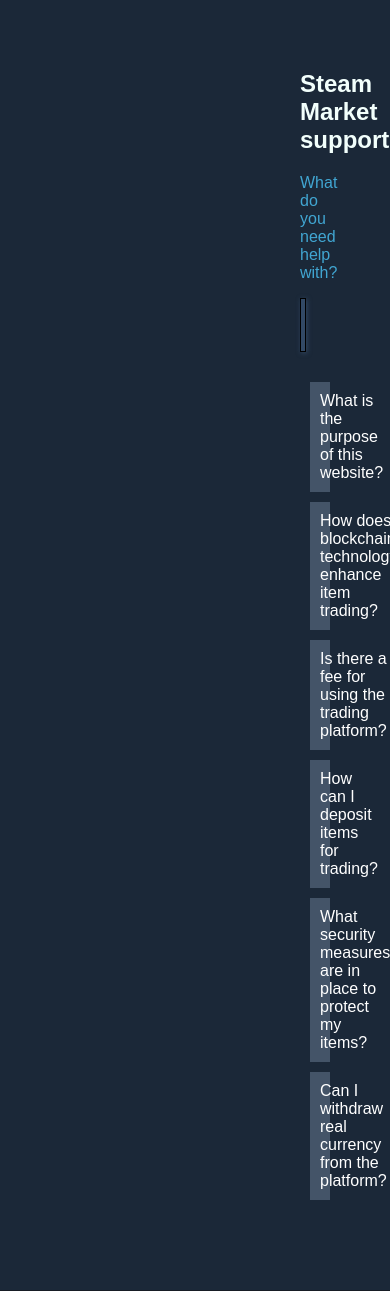
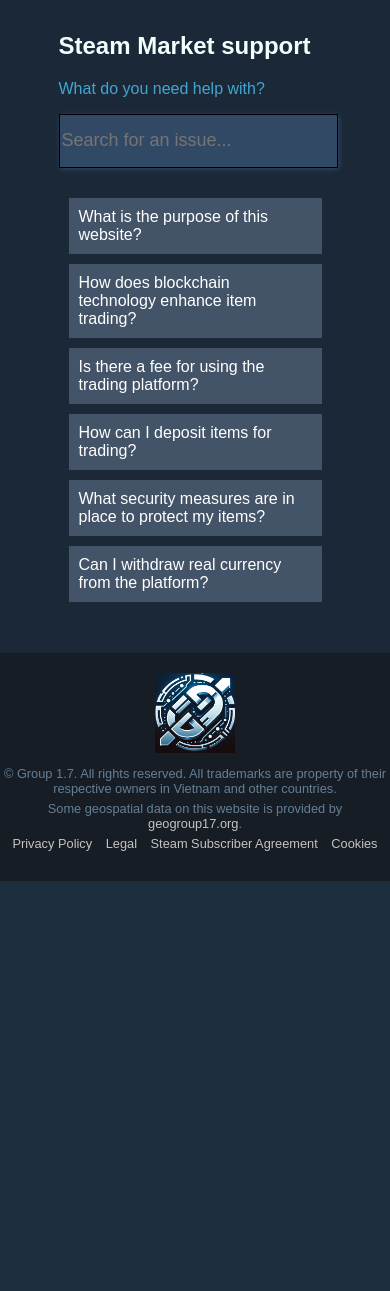
Before and after one commit to DuySeu/Steam_Market, a PHP site: page /src/pages/support.html in a window 390 px wide; the page is wider, and only the part inside the window is pictured. Shown: the part 90-1381 px from the top of that part. After the commit the page ends 971 px from the top of that part, so only its background shows below. Run offline with PHP 8.4, Linux system fonts and the light colour scheme.

Commit message:
responsive cho support.html

```diff
--- a/src/styles/support.css
+++ b/src/styles/support.css
@@ -1,5 +1,5 @@
 #support-section {
-    padding: 50px 300px;
+    padding: 3% 15%;
 }
 
 #support-h1 {
@@ -27,7 +27,6 @@
 .faq-list {
     list-style: none;
     padding: 10px;
-    /* max-width: 50%; */
     margin: 20px auto;
 }
 
```
